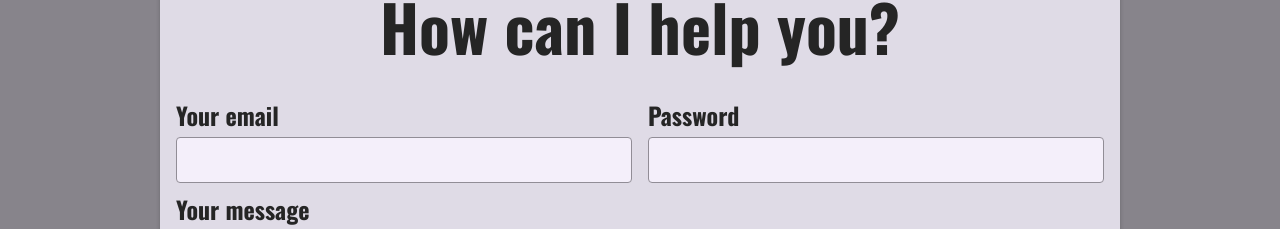
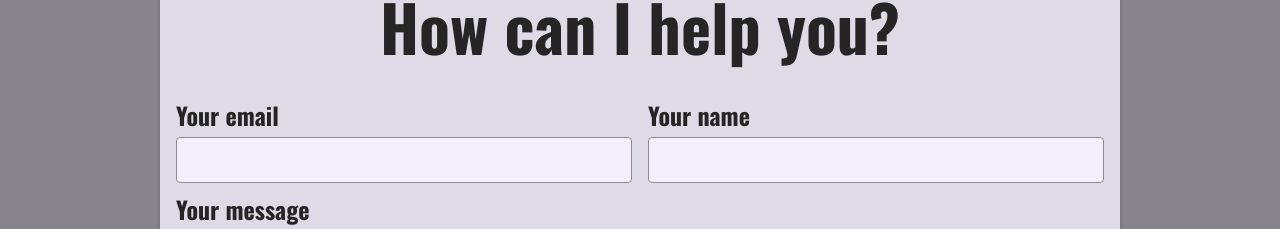
Before and after one commit to vadim-kirpun/nextjs-blog, a Next.js app: page /contact in a window 1280 px wide. Shown: the part 181-410 px from the top of the page. Built offline with nearby package versions, Linux system fonts and the light colour scheme.

Commit message:
add contact api route

```diff
--- a/modules/contact/ContactForm.tsx
+++ b/modules/contact/ContactForm.tsx
@@ -1,4 +1,7 @@
-import { memo } from 'react';
+import { memo, useState } from 'react';
+import type { FormEvent } from 'react';
+
+import axios from 'axios';
 
 import {
   Form,
@@ -8,23 +11,59 @@ import {
   StyledWrapper,
 } from './styles/ContactForm';
 
-const ContactForm = () => (
+interface SendMessageResponse {
+  message: string;
+}
+
+const ContactForm = () => {
+  const [email, setEmail] = useState('');
+  const [name, setName] = useState('');
+  const [message, setMessage] = useState('');
+
+  const sendMessageHandler = async (event: FormEvent) => {
+    event.preventDefault();
+
+    try {
+      const { data } = await axios.post<SendMessageResponse>('/api/contact', {
+        email,
+        name,
+        message,
+      });
+      console.log('%c data.message =', 'color: lightblue', data.message);
+    } catch (error) {
+      console.log('error --> ', error);
+    }
+  };
+
+  return (
     <StyledWrapper>
       <h1>How can I help you?</h1>
 
-    <Form>
+      <Form onSubmit={sendMessageHandler}>
         <Controls>
           <Control>
             <label htmlFor='email'>
               Your email
-            <input type='email' id='email' />
+              <input
+                required
+                id='email'
+                type='email'
+                value={email}
+                onChange={({ target }) => setEmail(target.value)}
+              />
             </label>
           </Control>
 
           <Control>
-          <label htmlFor='password'>
-            Password
-            <input type='password' id='password' />
+            <label htmlFor='name'>
+              Your name
+              <input
+                required
+                id='name'
+                type='text'
+                value={name}
+                onChange={({ target }) => setName(target.value)}
+              />
             </label>
           </Control>
         </Controls>
@@ -32,7 +71,12 @@ const ContactForm = () => (
         <Control>
           <label htmlFor='message'>
             Your message
-          <textarea id='message' rows={5} />
+            <textarea
+              rows={5}
+              id='message'
+              value={message}
+              onChange={({ target }) => setMessage(target.value)}
+            />
           </label>
         </Control>
 
@@ -42,5 +86,6 @@ const ContactForm = () => (
       </Form>
     </StyledWrapper>
   );
+};
 
 export default memo(ContactForm);
--- /dev/null
+++ b/pages/api/contact.ts
@@ -0,0 +1,26 @@
+import { NextApiRequest, NextApiResponse } from 'next';
+
+export default async (req: NextApiRequest, res: NextApiResponse) => {
+  if (req.method === 'POST') {
+    const { email, name, message } = req.body;
+
+    const isEmailValid = email?.includes('@');
+    const isNameValid = Boolean(name?.trim());
+    const isMessageValid = Boolean(message?.trim());
+
+    if (!isEmailValid || !isNameValid || !isMessageValid) {
+      res.status(422).json({ message: 'Invalid input' });
+      return;
+    }
+
+    const newMessage = {
+      email,
+      name,
+      message,
+    };
+
+    console.log('%c newMessage =', 'color: lightblue', newMessage);
+
+    res.status(201).json({ message: 'Successfullt stored message!' });
+  }
+};
```
Lines whose indentation alone changed are shown as unchanged.
